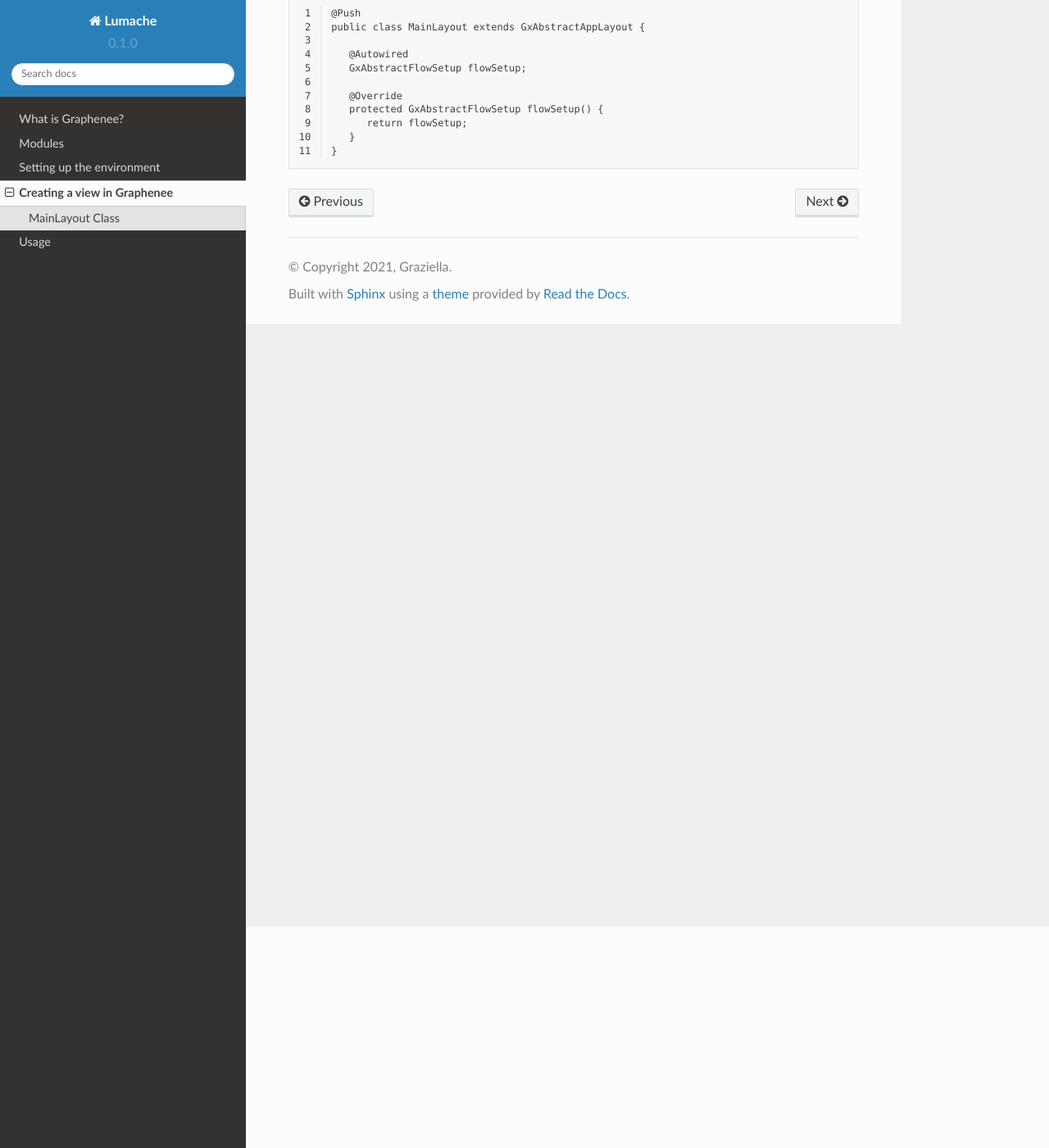
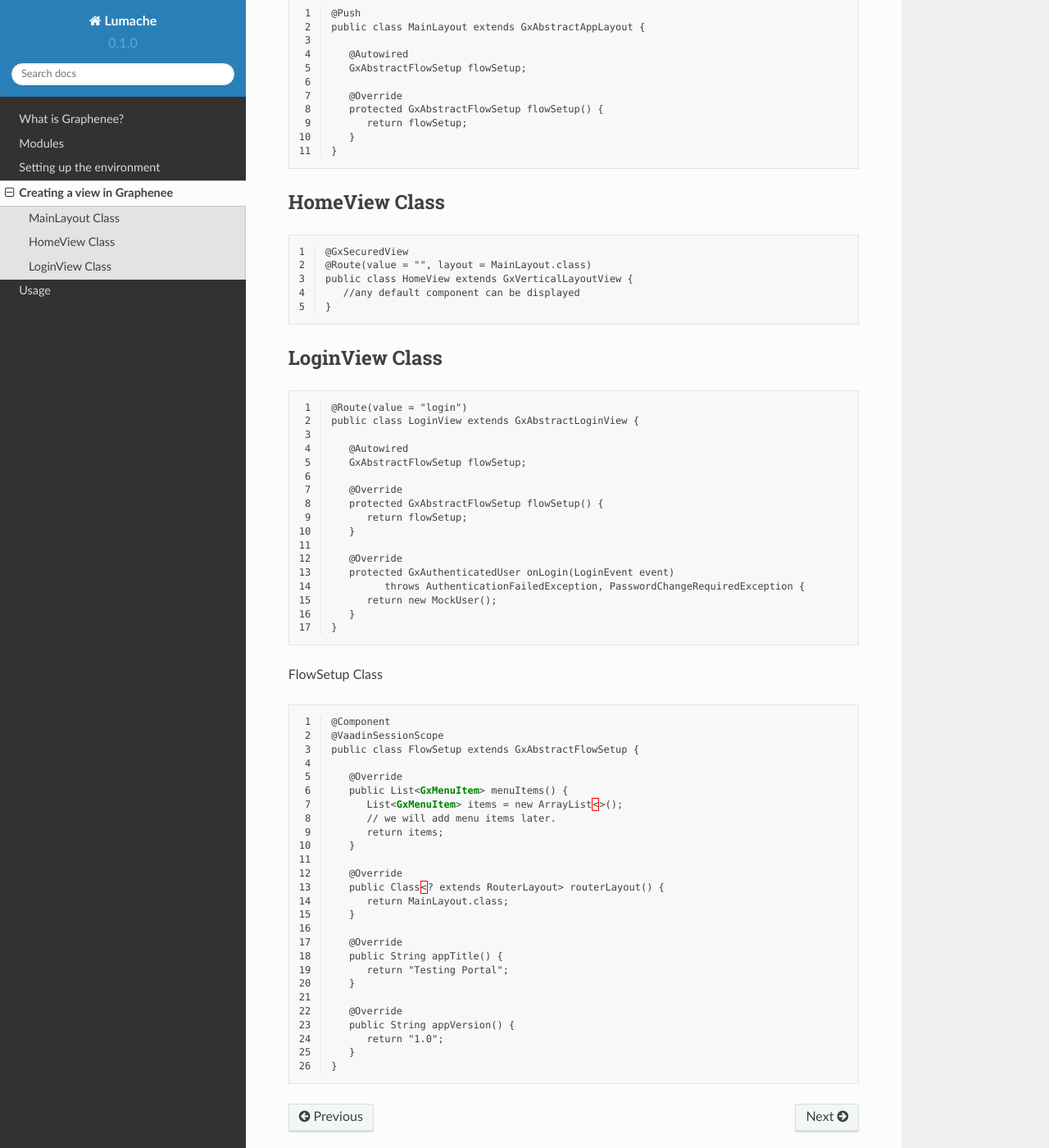
Before and after one commit to subanzafar/rtd-tutorial, a Sphinx documentation site: the page built from docs/source/createview.rst, in a window 1280 px wide and 1400 px high, scrolled down 270 px. Shown: the whole window at 82% size. Built offline with Sphinx 7.4.7 and the Read the Docs theme 2.0.0, drawn with Linux system fonts in a browser that asks for light colours.

Commit message:
Update createview.rst

```diff
--- a/docs/source/createview.rst
+++ b/docs/source/createview.rst
@@ -19,3 +19,71 @@ MainLayout Class
          return flowSetup;
       }
    }
+
+HomeView Class
+--------------
+
+.. code-block:: html
+   :linenos:
+
+   @GxSecuredView
+   @Route(value = "", layout = MainLayout.class)
+   public class HomeView extends GxVerticalLayoutView {
+      //any default component can be displayed
+   }
+
+LoginView Class
+---------------
+
+.. code-block:: html
+   :linenos:
+
+   @Route(value = "login")
+   public class LoginView extends GxAbstractLoginView {
+
+      @Autowired
+      GxAbstractFlowSetup flowSetup;
+
+      @Override
+      protected GxAbstractFlowSetup flowSetup() {
+         return flowSetup;
+      }
+
+      @Override
+      protected GxAuthenticatedUser onLogin(LoginEvent event)
+            throws AuthenticationFailedException, PasswordChangeRequiredException {
+         return new MockUser();
+      }
+   }
+
+FlowSetup Class
+
+.. code-block:: html
+   :linenos:
+
+   @Component
+   @VaadinSessionScope
+   public class FlowSetup extends GxAbstractFlowSetup {
+
+      @Override
+      public List<GxMenuItem> menuItems() {
+         List<GxMenuItem> items = new ArrayList<>();
+         // we will add menu items later.
+         return items;
+      }
+
+      @Override
+      public Class<? extends RouterLayout> routerLayout() {
+         return MainLayout.class;
+      }
+
+      @Override
+      public String appTitle() {
+         return "Testing Portal";
+      }
+
+      @Override
+      public String appVersion() {
+         return "1.0";
+      }
+   }
```
